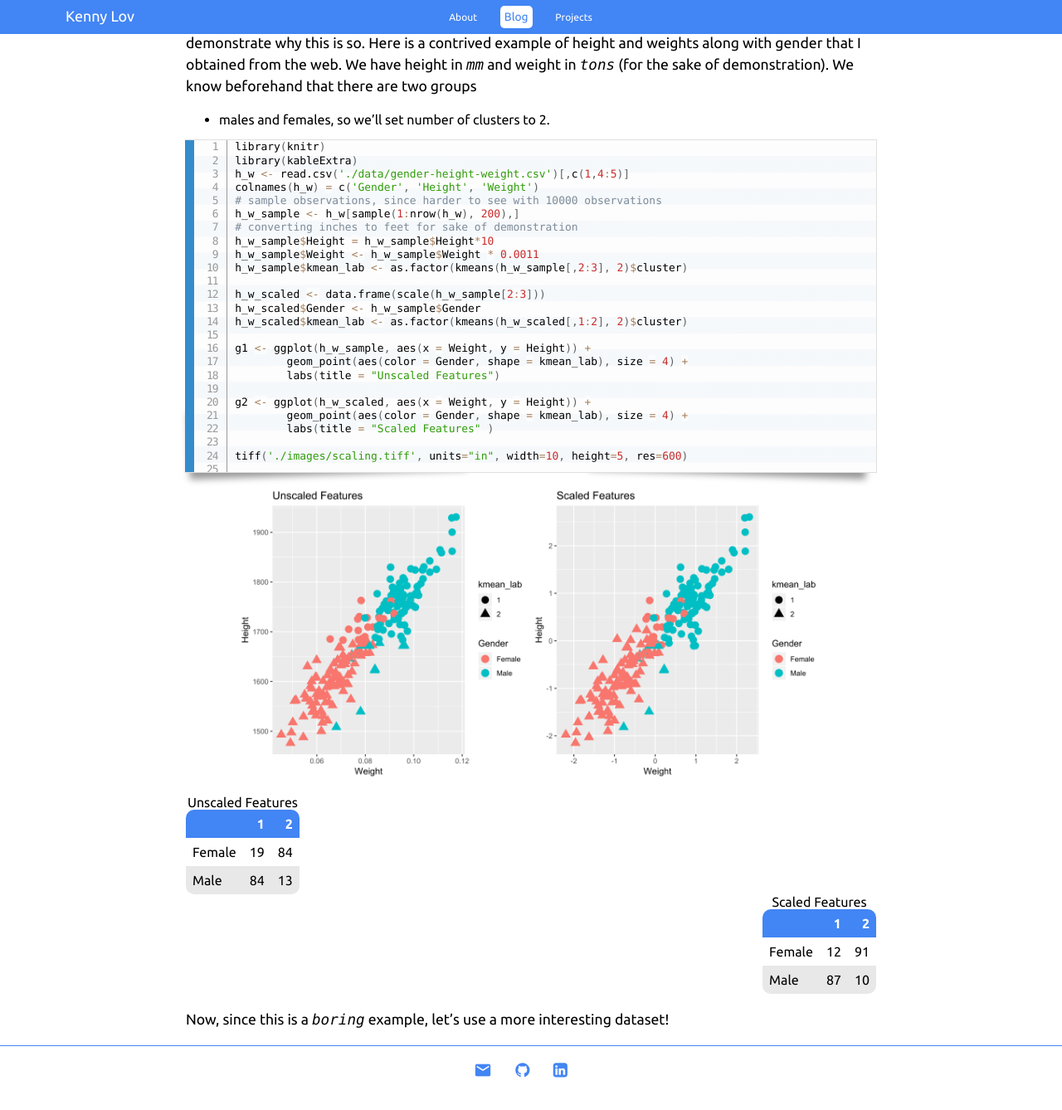
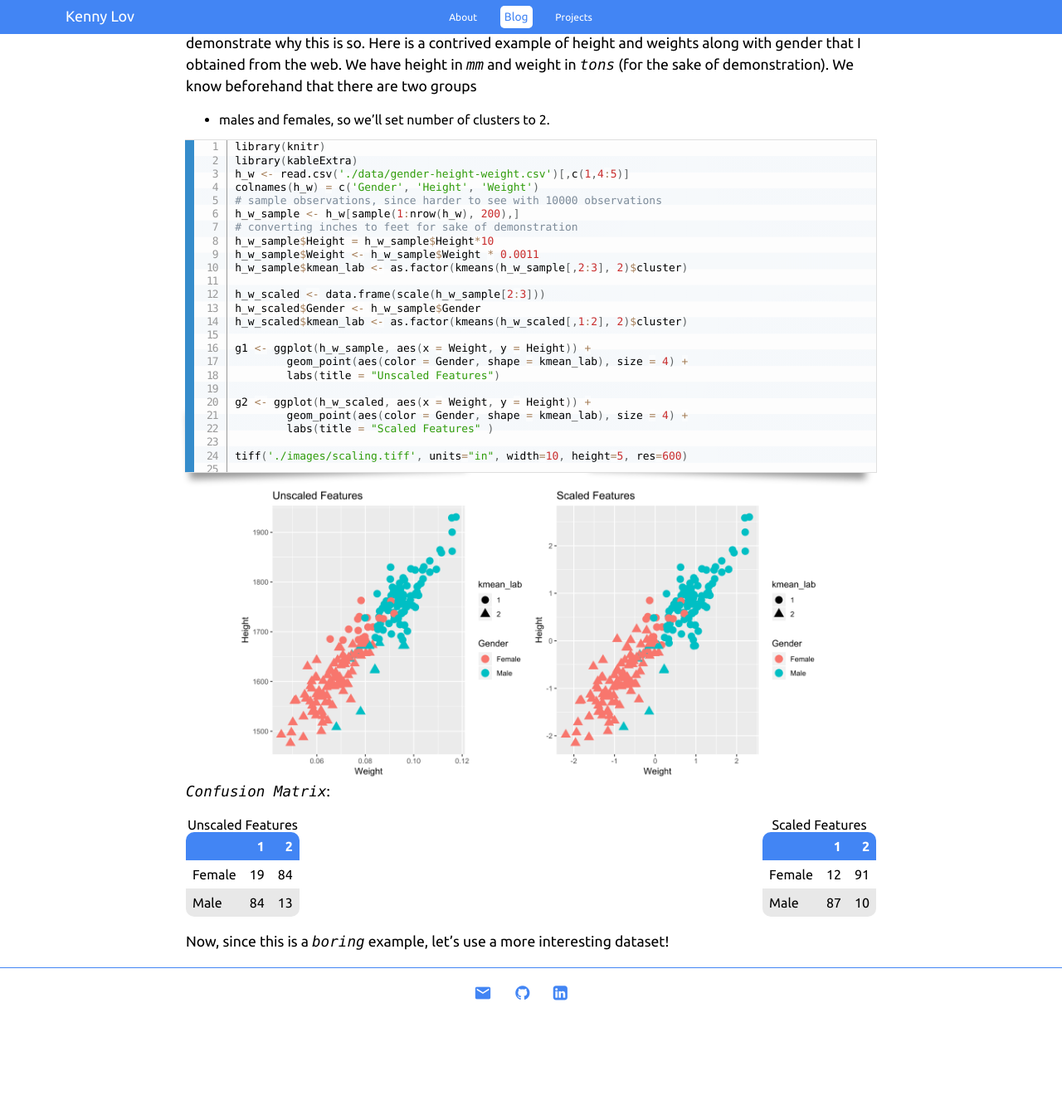
Before and after one commit to clfkenny/clfkenny.github.io, a Jekyll site: the page built from projects/kmeans_intro/index.md, in a window 1280 px wide and 1400 px high, scrolled down 7197 px. Shown: the top 1338 px of the window at 83% size. Built offline with Jekyll 4.4.1, drawn with Linux system fonts in a browser that asks for light colours; some web fonts are replaced; formulas are drawn with MathJax 3; our own code applies the rules of GitHub Pages for plain Markdown files; after the commit the page ends 8504 px from its top, so only the background shows below that.

Commit message:
updating kmeans

````diff
--- a/css/projects.css
+++ b/css/projects.css
@@ -230,20 +230,20 @@ code.highlighter-rouge{
 	padding:3px;
 }
 
-/* tables */
 table{
+    border-style: hidden;
     border-collapse: collapse;
 }
 
 td, th {
     border: 1px solid #ddddd;
     padding: 8px;
-	text-align: left;
+  text-align: left;
 }
 
-tr:nth-child(even){background-color:	#E8E8E8;}
+tr:nth-child(even){background-color:  #E8E8E8;}
 
-tbody tr:hover {background-color:	#DCDCDC;}
+tbody tr:hover {background-color: #DCDCDC;}
 
 thead {
     padding-top: 12px;
@@ -251,6 +251,7 @@ thead {
     background-color: var(--main-accent-color);
     color: white;
 }
+
 
  /*making table edges rouner*/
 table thead tr:first-child th:first-child{
--- a/projects/kmeans_intro/index.md
+++ b/projects/kmeans_intro/index.md
@@ -450,14 +450,15 @@ garb <- dev.off()
 
 
 t1 <- kable(table(h_w_sample$Gender, h_w_sample$kmean_lab), caption = "Unscaled Features",
-            format = "html") %>% kable_styling(full_width = F, position = "left")
+            format = "html") %>% kable_styling(full_width = F, position = "float_left")
 t2 <- kable(table(h_w_scaled$Gender, h_w_scaled$kmean_lab), caption = "Scaled Features",
             format = "html") %>% kable_styling(full_width = F, position = "right")
 ```
 
-![](./images/scaling.png)
+![](./images/scaling.png) *Confusion
+Matrix*:
 
-<table class="table" style="width: auto !important; ">
+<table class="table" style="width: auto !important; float: left; margin-right: 10px;">
 
 <caption>
 
--- a/projects/kmeans_intro/kmeans_intro.Rmd
+++ b/projects/kmeans_intro/kmeans_intro.Rmd
@@ -427,12 +427,13 @@ garb <- dev.off()
 
 
 t1 <- kable(table(h_w_sample$Gender, h_w_sample$kmean_lab), caption = "Unscaled Features",
-            format = "html") %>% kable_styling(full_width = F, position = "left")
+            format = "html") %>% kable_styling(full_width = F, position = "float_left")
 t2 <- kable(table(h_w_scaled$Gender, h_w_scaled$kmean_lab), caption = "Scaled Features",
             format = "html") %>% kable_styling(full_width = F, position = "right")
 ```
 
 ![](./images/scaling.png)
+*Confusion Matrix*:
 ```{r, echo = F}
 t1
 t2
````
Also changed, not shown: projects/kmeans_intro/images/plot1.png, projects/kmeans_intro/images/plot2.png, projects/kmeans_intro/images/plot3.png, projects/kmeans_intro/images/scaling.png, projects/kmeans_intro/images/scree.png.
